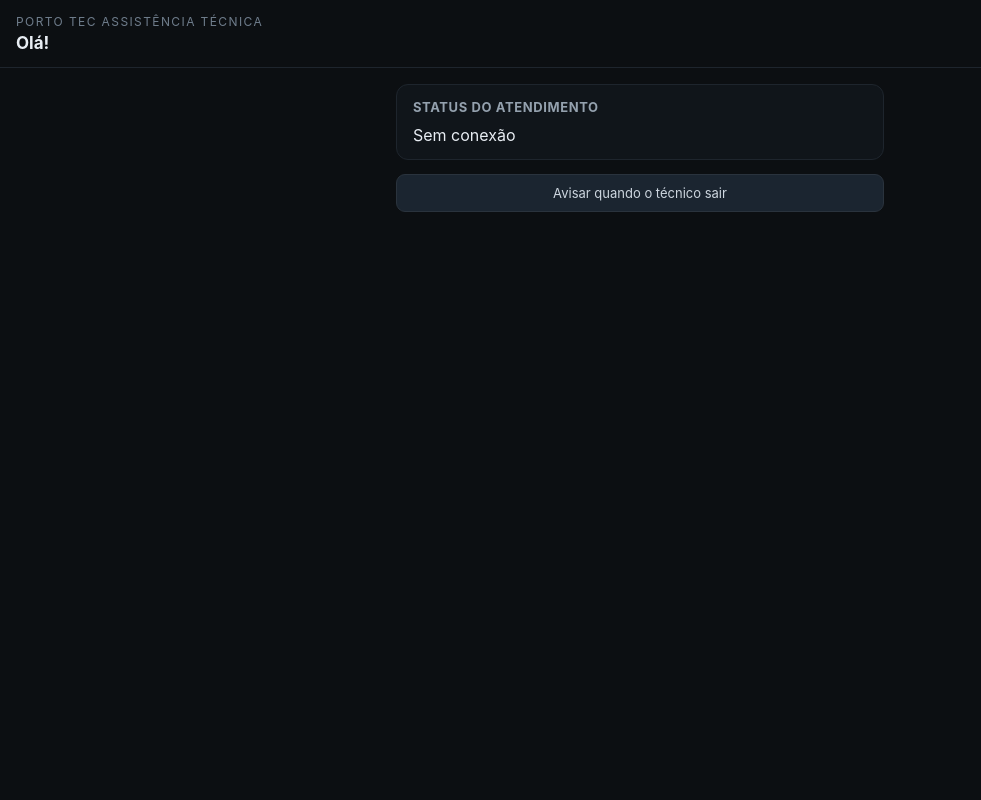
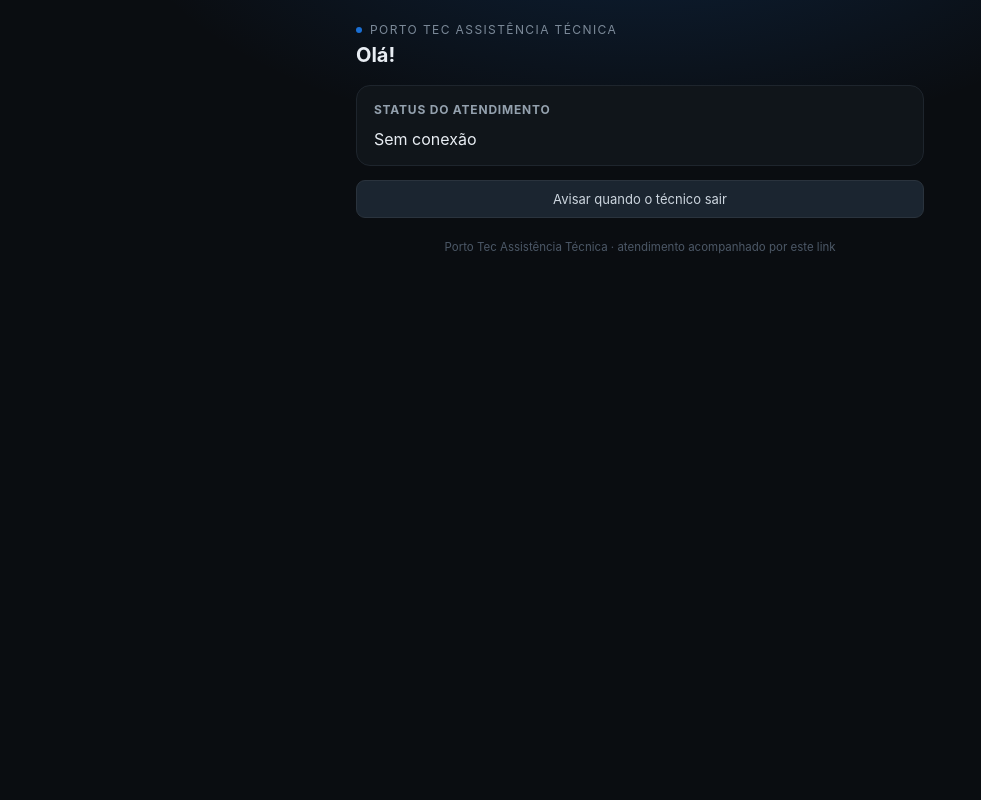
Before and after one commit to yrfreitas/portote_roteiros, a Flask app: page /central/1 in a window 1280 px wide. Shown: the whole page, without its empty margins (0-981 px from the left). Run offline with Flask 3, Linux system fonts and the light colour scheme; some libraries are stand-ins or nearby versions.

Commit message:
Organiza layout da Central do Cliente (painel e pagina publica)
Pagina publica (/central/<token>): header e cartoes agora dividem o
MESMO eixo central (.pagina, max-width 600px) -- antes o header ia de
ponta a ponta da tela e so o conteudo ficava numa coluna estreita
centralizada, o que em monitor largo parecia coluna cortada boiando
numa tela preta vazia (reclamacao do Kalebe: "usa a tela toda, o site
fica cortada em metade da tela"). Adiciona overflow-wrap nos cartoes
(endereco/nome de item longo nao estoura mais a largura), overflow-x:
hidden como rede de seguranca, gradiente sutil atras do header e
rodape com a marca -- pagina para de parecer inacabada quando tem
pouco conteudo (sem tecnico a caminho/orcamento/garantia).

Aba "Central do Cliente" do painel: cartao proprio (mesmo estilo de
Agendar Clientes) em vez de reaproveitar a linha crua de OS -- mostra
telefone (link tel:), cor do status certa por status real (antes
estava fixa em amarelo pra qualquer status) e botao de copiar link com
icone, em vez de so texto solto.

```diff
--- a/extensions.py
+++ b/extensions.py
@@ -46,4 +46,4 @@ limiter = Limiter(
 # O app compara este valor com o que ele próprio carregou e se recarrega quando
 # diverge. Subir junto com o CACHE_VERSAO do sw.js e o VERSAO_TELA do
 # tecnico.js — os três têm que contar a mesma história.
-VERSAO_APP = "v263"
+VERSAO_APP = "v264"
--- a/static/sw.js
+++ b/static/sw.js
@@ -297,7 +297,7 @@
 //        técnico cadastrado" — mentira nesse caso, parecia bug do sistema
 //        inteiro. Mensagem agora diz a causa certa e pra onde ir resolver
 //        (Diagnóstico → Acessos, vincular o login a um técnico).
-const CACHE_VERSAO = 'portotec-roteiros-v263';
+const CACHE_VERSAO = 'portotec-roteiros-v264';
 
 const ARQUIVOS_CASCA = [
   '/',
--- a/static/tecnico.js
+++ b/static/tecnico.js
@@ -1797,7 +1797,7 @@
   // técnico, se o código novo chegou ou se o service worker ainda está
   // servindo o antigo do cache — e sem essa resposta qualquer diagnóstico de
   // "não está indo" vira adivinhação. Subir junto com o CACHE_VERSAO do sw.js.
-  const VERSAO_TELA = 'v263';
+  const VERSAO_TELA = 'v264';
 
   (function marcarVersao() {
     const selo = document.createElement('div');
--- a/templates/central_cliente.html
+++ b/templates/central_cliente.html
@@ -8,20 +8,31 @@
   <style>
     :root { color-scheme: dark; }
     * { box-sizing: border-box; }
+    html, body { overflow-x: hidden; }
     body {
-      margin: 0; background: #0c0f12; color: #e8edf3;
+      margin: 0; background: #0a0d11; color: #e8edf3;
       font-family: -apple-system, BlinkMacSystemFont, "Segoe UI", Roboto, sans-serif;
       min-height: 100vh;
+      /* Faixa de cor no topo por trás do header, pra não parecer uma caixa
+         estreita boiando sozinha numa tela preta em monitor largo — o
+         header e as cartas abaixo compartilham o MESMO eixo central
+         (.pagina), então nada fica desalinhado entre si. */
+      background-image: radial-gradient(760px 380px at 50% -120px, rgba(26,111,212,.22), transparent 70%);
+      background-repeat: no-repeat;
     }
-    header { padding: 14px 16px; border-bottom: 1px solid #1e252d; }
-    .marca { font-size: 12px; letter-spacing: 1.4px; text-transform: uppercase; color: #6f7d8c; }
-    h1 { font-size: 17px; margin: 4px 0 0; font-weight: 700; }
-    main { padding: 16px; display: flex; flex-direction: column; gap: 14px; max-width: 520px; margin: 0 auto; }
+    .pagina { width: 100%; max-width: 600px; margin: 0 auto; padding: 0 16px 40px; }
+    header { padding: 22px 0 18px; }
+    .marca { display: flex; align-items: center; gap: 8px; font-size: 12px; letter-spacing: 1.4px; text-transform: uppercase; color: #7c8a99; }
+    .marca .ponto { width: 6px; height: 6px; border-radius: 50%; background: #1a6fd4; flex: none; }
+    h1 { font-size: 20px; margin: 6px 0 0; font-weight: 700; overflow-wrap: anywhere; }
+    main { display: flex; flex-direction: column; gap: 14px; width: 100%; }
     .card {
-      background: #10151a; border: 1px solid #1e252d; border-radius: 12px; padding: 14px 16px;
+      background: #10151a; border: 1px solid #1e252d; border-radius: 14px; padding: 16px 17px;
+      overflow-wrap: anywhere;
     }
     .card:empty { display: none; }
-    .card h2 { font-size: 13px; margin: 0 0 10px; color: #94a1ae; text-transform: uppercase; letter-spacing: .6px; }
+    .card h2 { font-size: 12px; margin: 0 0 12px; color: #94a1ae; text-transform: uppercase; letter-spacing: .8px; font-weight: 700; }
+    footer { text-align: center; font-size: 11.5px; color: #4c5867; padding: 22px 0 6px; }
 
     /* Técnico a caminho */
     .tec-cartao { display: flex; align-items: center; gap: 12px; }
@@ -65,8 +76,9 @@
   </style>
 </head>
 <body data-token="{{ token }}" data-vapid-key="{{ vapid_public_key }}">
+  <div class="pagina">
     <header>
-    <div class="marca">Porto Tec Assistência Técnica</div>
+      <div class="marca"><span class="ponto"></span>Porto Tec Assistência Técnica</div>
       <h1 id="titulo">Olá!</h1>
     </header>
 
@@ -81,6 +93,9 @@
       <div class="card" id="card-garantia"></div>
       <button class="btn-push" id="btn-push">Avisar quando o técnico sair</button>
     </main>
+
+    <footer>Porto Tec Assistência Técnica · atendimento acompanhado por este link</footer>
+  </div>
 
   <script>
     (function () {
```
Also changed, not shown: static/app.js. Lines whose indentation alone changed are shown as unchanged.
